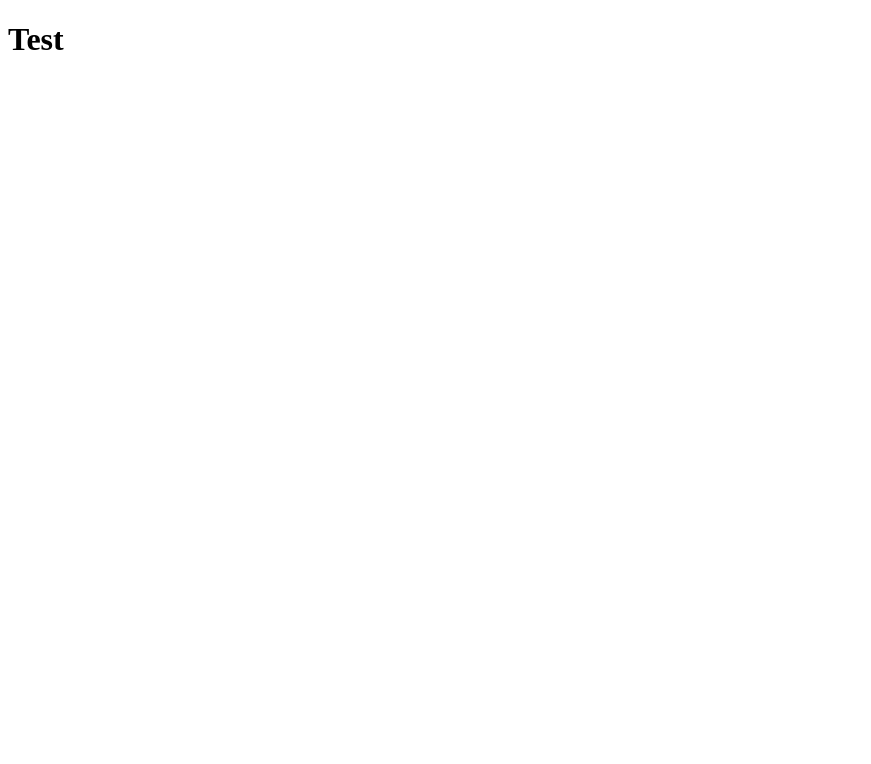
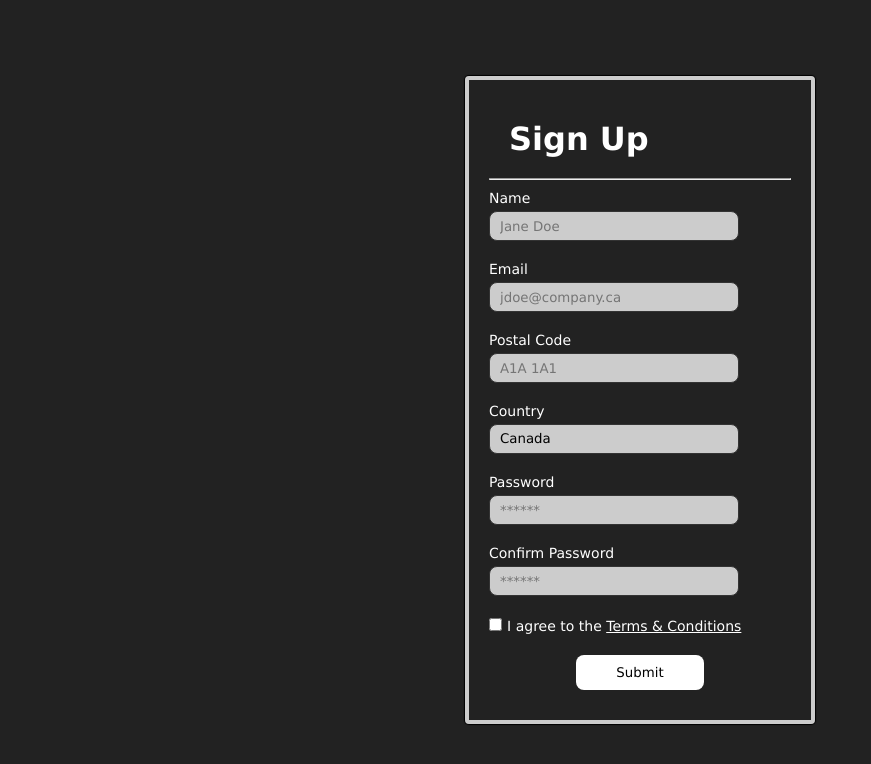
Before and after one commit to pmbechard/Sign-Up-Page-2, a website built with webpack: page dist/index.html in a window 1280 px wide. Shown: the whole page, without its empty margins (0-871 px from the left). Built offline with Linux system fonts and the light colour scheme.

Commit message:
Adds HTML elements and basic CSS style rules

```diff
--- a/src/style.css
+++ b/src/style.css
@@ -0,0 +1,96 @@
+* {
+  margin: 0 auto;
+  padding: 0;
+  box-sizing: border-box;
+  font-family: 'Lucida Sans', 'Lucida Sans Regular', 'Lucida Grande',
+    'Lucida Sans Unicode', Geneva, Verdana, sans-serif;
+}
+
+body {
+  display: flex;
+  justify-content: center;
+  align-items: center;
+
+  height: 100vh;
+
+  background-color: #222;
+}
+
+.sign-up-card {
+  border: 4px solid #ccc;
+  border-radius: 4px;
+  box-shadow: 0 0 1px 1px #000;
+  padding: 20px;
+  width: 350px;
+}
+
+.sign-up-card > h1 {
+  padding: 20px;
+  color: #fff;
+}
+
+hr {
+  color: white;
+}
+
+form > p {
+  padding: 10px 0;
+}
+
+form > p > label {
+  display: block;
+  color: #fff;
+  font-size: 14px;
+}
+
+form > p > input + label {
+  display: inline;
+}
+
+form > p > label > a {
+  color: #fff;
+}
+
+form > p > label > a:hover {
+  color: #ccc;
+}
+
+.button-container {
+  width: 100%;
+  display: flex;
+  justify-content: center;
+}
+
+form > p > button {
+  background-color: #fff;
+  padding: 10px 40px;
+  border-radius: 8px;
+  border: none;
+  transition: transform 0.2s ease-in-out;
+}
+
+form > p > button:hover {
+  opacity: 0.8;
+  transform: scale(1.02);
+}
+
+form > p > button:active {
+  opacity: 0.9;
+  transform: scale(0.99);
+}
+
+form > p > input[type='text'],
+form > p > input[type='password'],
+form > p > input[type='email'] {
+  width: 250px;
+  height: 30px;
+  border: 1px solid #333;
+  background-color: #ccc;
+  border-radius: 8px;
+  padding: 0 10px;
+  margin-top: 5px;
+}
+
+form > p > input:focus-visible {
+  outline: 2px solid white;
+}
--- a/webpack.config.js
+++ b/webpack.config.js
@@ -27,4 +27,3 @@ module.exports = {
     ],
   },
 };
-g;
```
Also changed, not shown: dist/bundle.js, dist/index.html.
